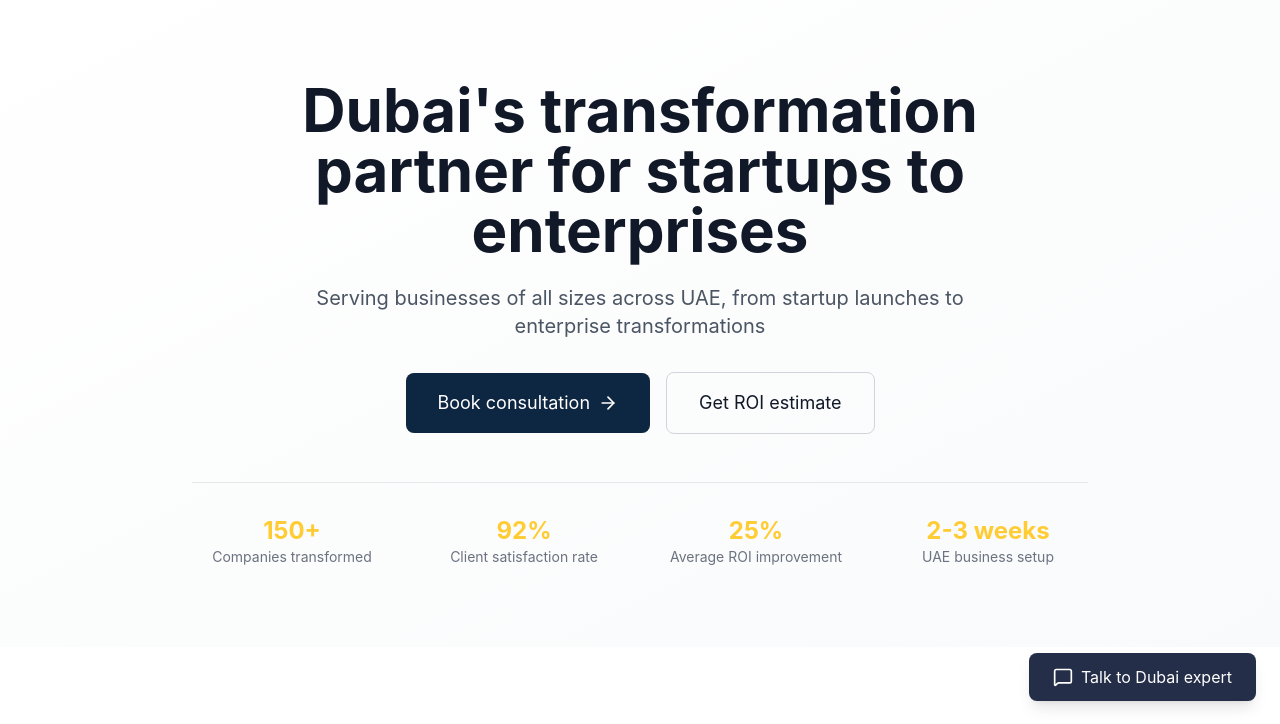
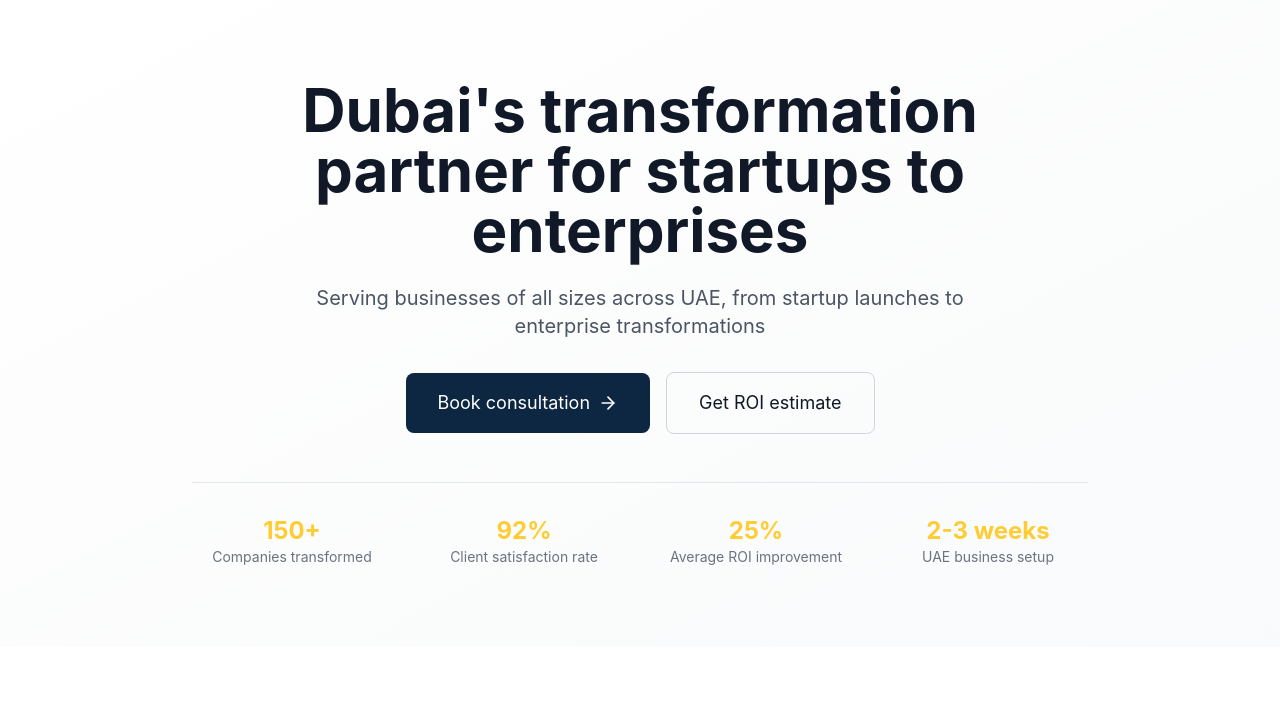
Before and after one commit to Pets-19/aziend11, a plain HTML site: page index.html in a window 1280 px wide. Shown: the part 75-799 px from the top of the page. Drawn offline with nearby package versions, Linux system fonts and the light colour scheme.

Commit message:
Add files via upload

```diff
--- a/index.html
+++ b/index.html
@@ -1343,15 +1343,7 @@
             </footer>
         </main>
 
-        <!-- Sticky CTA -->
-        <div class="fixed bottom-6 right-6 z-50">
-            <button
-                class="bg-button-secondary text-white px-6 py-3 rounded-lg shadow-lg hover:bg-button-secondary-hover transition-colors flex items-center"
-            >
-                <i data-lucide="message-square" class="w-5 h-5 mr-2"></i>
-                Talk to Dubai expert
-            </button>
-        </div>
+
 
         <!-- JavaScript -->
         <script src="script.js"></script>
```
